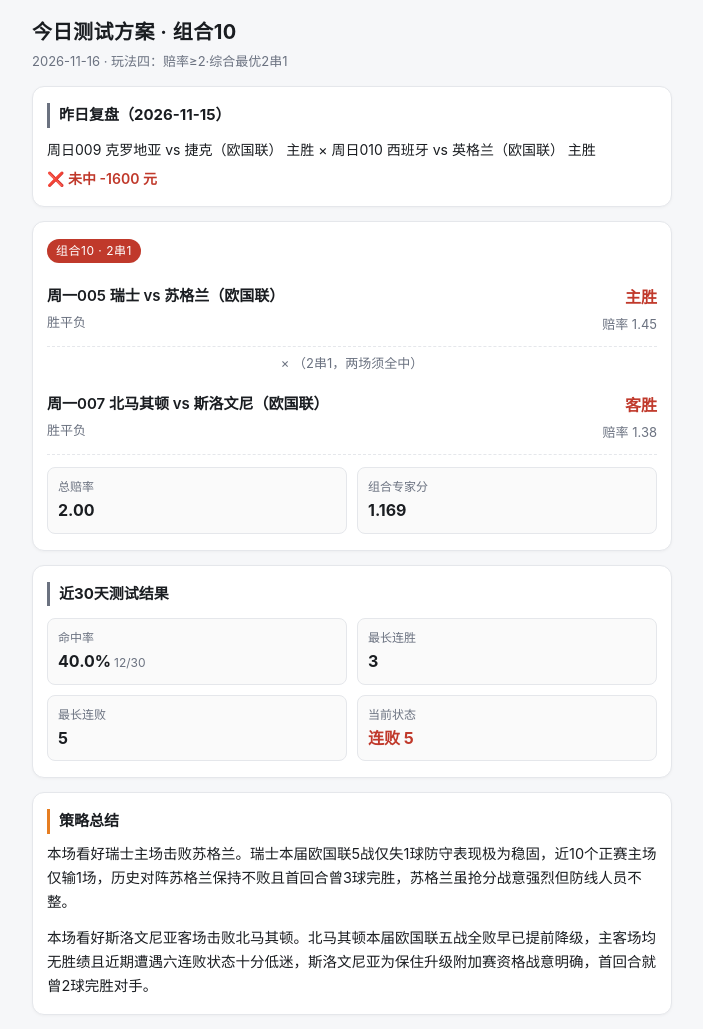
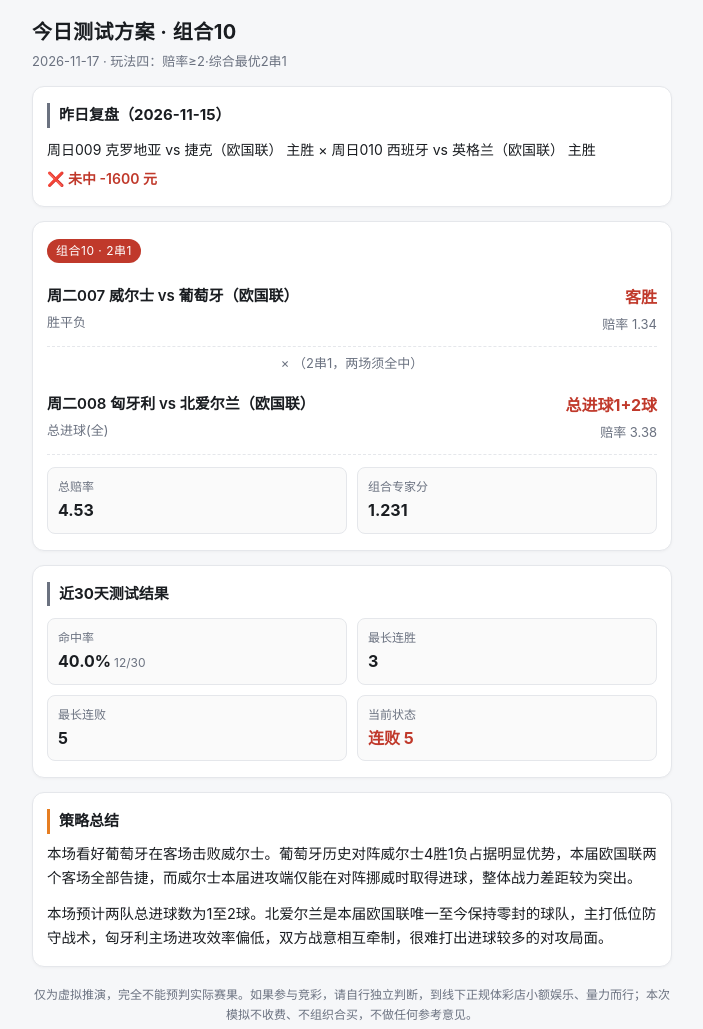
Before and after one commit to Michael-cell123/combo10v2, a plain HTML site: page index.html in a window 1280 px wide. Shown: the top 1029 px of the page, without its empty margins (288-991 px from the left). Drawn offline with Linux system fonts and the light colour scheme.

Commit message:
update report

```diff
--- a/index.html
+++ b/index.html
@@ -1,7 +1,7 @@
 <!DOCTYPE html>
 <html lang="zh-CN"><head><meta charset="utf-8">
 <meta name="viewport" content="width=device-width,initial-scale=1">
-<title>今日测试方案 · 组合10（2026-11-16）</title>
+<title>今日测试方案 · 组合10（2026-11-17）</title>
 <style>
 :root{--bg:#f6f7f9;--card:#fff;--ink:#1a1d21;--sub:#6b7280;--line:#e5e7eb;
 --brand:#c0392b;--brand2:#e67e22;--ok:#0f766e;}
@@ -39,7 +39,7 @@ padding:2px 9px;border-radius:20px;margin-bottom:10px;letter-spacing:.5px}
 .stats b i{font-style:normal;font-size:12px;color:var(--sub);font-weight:400;margin-left:3px}
 </style></head><body><div class="wrap">
 <h1>今日测试方案 · 组合10</h1>
-<div class="date">2026-11-16 · 玩法四：赔率≥2·综合最优2串1</div>
+<div class="date">2026-11-17 · 玩法四：赔率≥2·综合最优2串1</div>
 
 <div class="card rev">
 <h3>昨日复盘（2026-11-15）</h3>
@@ -49,10 +49,10 @@ padding:2px 9px;border-radius:20px;margin-bottom:10px;letter-spacing:.5px}
 
 <div class="card">
 <div class="tag">组合10 · 2串1</div>
-<div class="leg"><div><div class="m">周一005 瑞士 vs 苏格兰（欧国联）</div><div class="meta">胜平负</div></div><div class="pick"><b>主胜</b><div class="meta">赔率 1.45</div></div></div><div class="x">× （2串1，两场须全中）</div><div class="leg"><div><div class="m">周一007 北马其顿 vs 斯洛文尼（欧国联）</div><div class="meta">胜平负</div></div><div class="pick"><b>客胜</b><div class="meta">赔率 1.38</div></div></div>
+<div class="leg"><div><div class="m">周二007 威尔士 vs 葡萄牙（欧国联）</div><div class="meta">胜平负</div></div><div class="pick"><b>客胜</b><div class="meta">赔率 1.34</div></div></div><div class="x">× （2串1，两场须全中）</div><div class="leg"><div><div class="m">周二008 匈牙利 vs 北爱尔兰（欧国联）</div><div class="meta">总进球(全)</div></div><div class="pick"><b>总进球1+2球</b><div class="meta">赔率 3.38</div></div></div>
 <div class="stats">
-<div><span>总赔率</span><b>2.00</b></div>
-<div><span>组合专家分</span><b>1.169</b></div>
+<div><span>总赔率</span><b>4.53</b></div>
+<div><span>组合专家分</span><b>1.231</b></div>
 </div>
 </div>
 
@@ -68,7 +68,7 @@ padding:2px 9px;border-radius:20px;margin-bottom:10px;letter-spacing:.5px}
 
 <div class="card ai">
 <h3>策略总结</h3>
-<p>本场看好瑞士主场击败苏格兰。瑞士本届欧国联5战仅失1球防守表现极为稳固，近10个正赛主场仅输1场，历史对阵苏格兰保持不败且首回合曾3球完胜，苏格兰虽抢分战意强烈但防线人员不整。</p><p>本场看好斯洛文尼亚客场击败北马其顿。北马其顿本届欧国联五战全败早已提前降级，主客场均无胜绩且近期遭遇六连败状态十分低迷，斯洛文尼亚为保住升级附加赛资格战意明确，首回合就曾2球完胜对手。</p>
+<p>本场看好葡萄牙在客场击败威尔士。葡萄牙历史对阵威尔士4胜1负占据明显优势，本届欧国联两个客场全部告捷，而威尔士本届进攻端仅能在对阵挪威时取得进球，整体战力差距较为突出。</p><p>本场预计两队总进球数为1至2球。北爱尔兰是本届欧国联唯一至今保持零封的球队，主打低位防守战术，匈牙利主场进攻效率偏低，双方战意相互牵制，很难打出进球较多的对攻局面。</p>
 </div>
 
 <div class="foot">仅为虚拟推演，完全不能预判实际赛果。如果参与竞彩，请自行独立判断，到线下正规体彩店小额娱乐、量力而行；本次模拟不收费、不组织合买，不做任何参考意见。</div>
```
